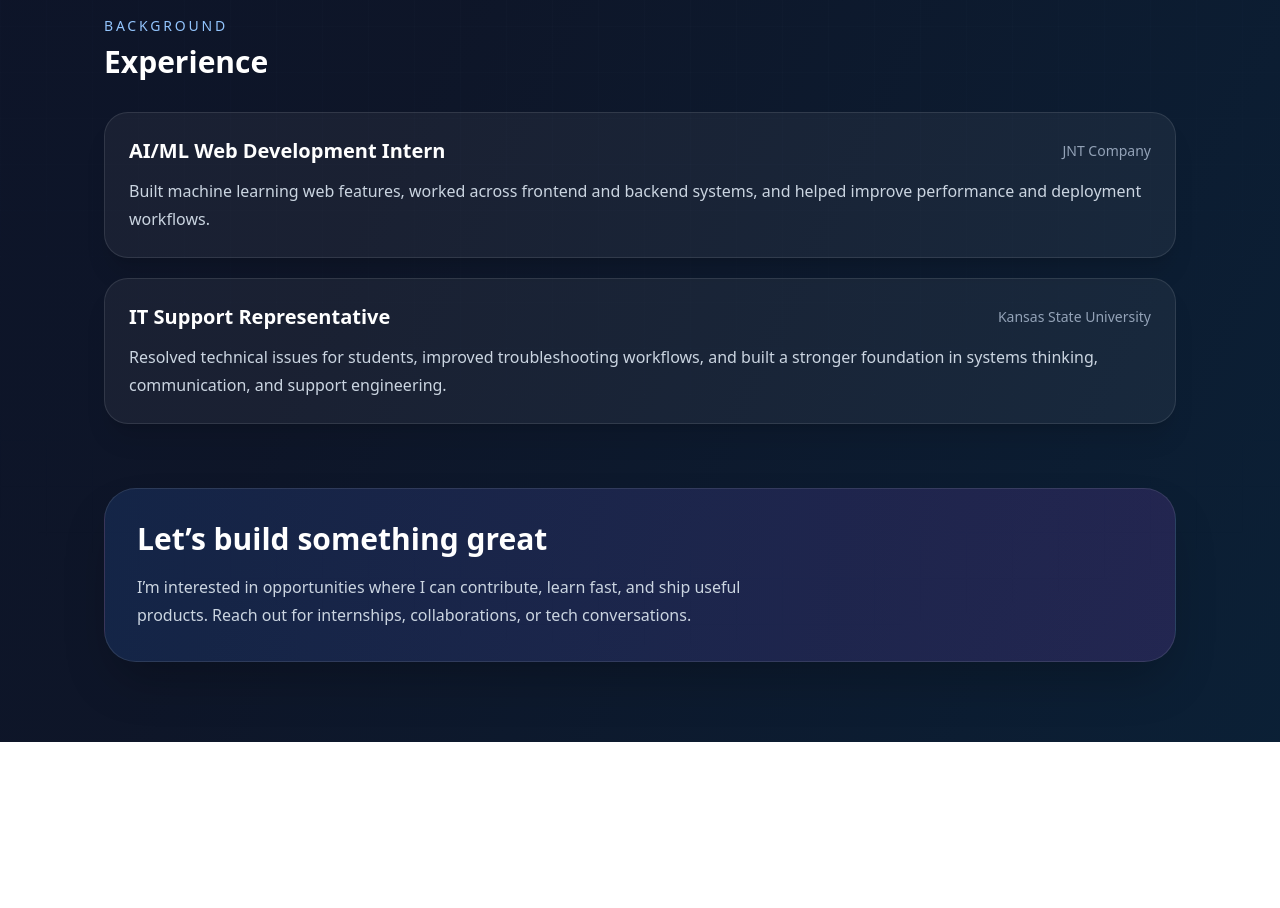
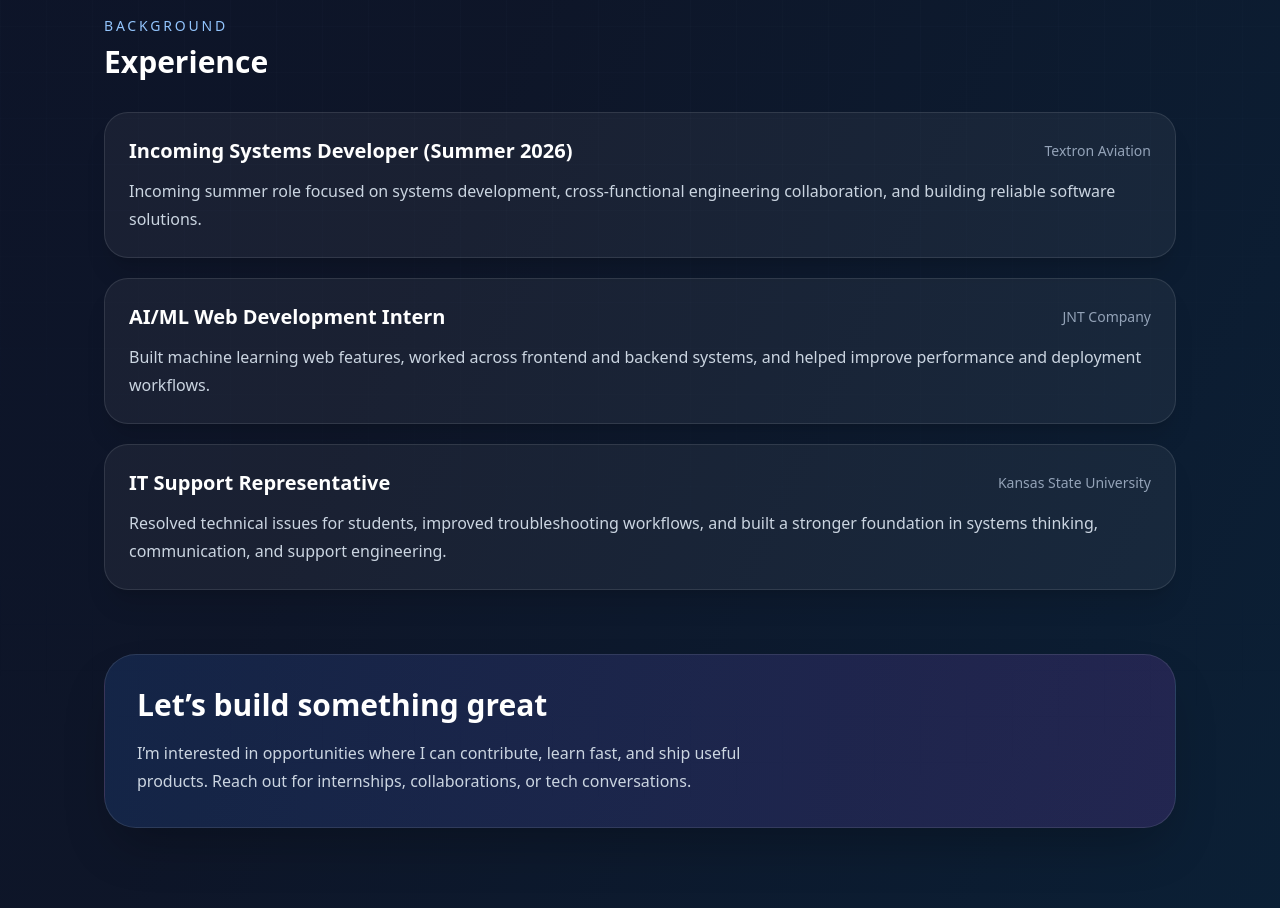
Before and after one commit to adeoluwa-4/Portfolio, a React (Vite) app: page / in a window 1280 px wide. Shown: the part 2780-3688 px from the top of the page. Before the commit the page ends 3522 px from the top, so only its background shows below. Built offline with nearby package versions, Linux system fonts and the light colour scheme.

Commit message:
feat(experience): add incoming Textron Aviation role

```diff
--- a/portfolio_website.jsx
+++ b/portfolio_website.jsx
@@ -105,6 +105,12 @@ export default function PortfolioWebsite() {
   ];
 
   const experience = [
+    {
+      role: "Incoming Systems Developer (Summer 2026)",
+      company: "Textron Aviation",
+      details:
+        "Incoming summer role focused on systems development, cross-functional engineering collaboration, and building reliable software solutions.",
+    },
     {
       role: "AI/ML Web Development Intern",
       company: "JNT Company",
```
